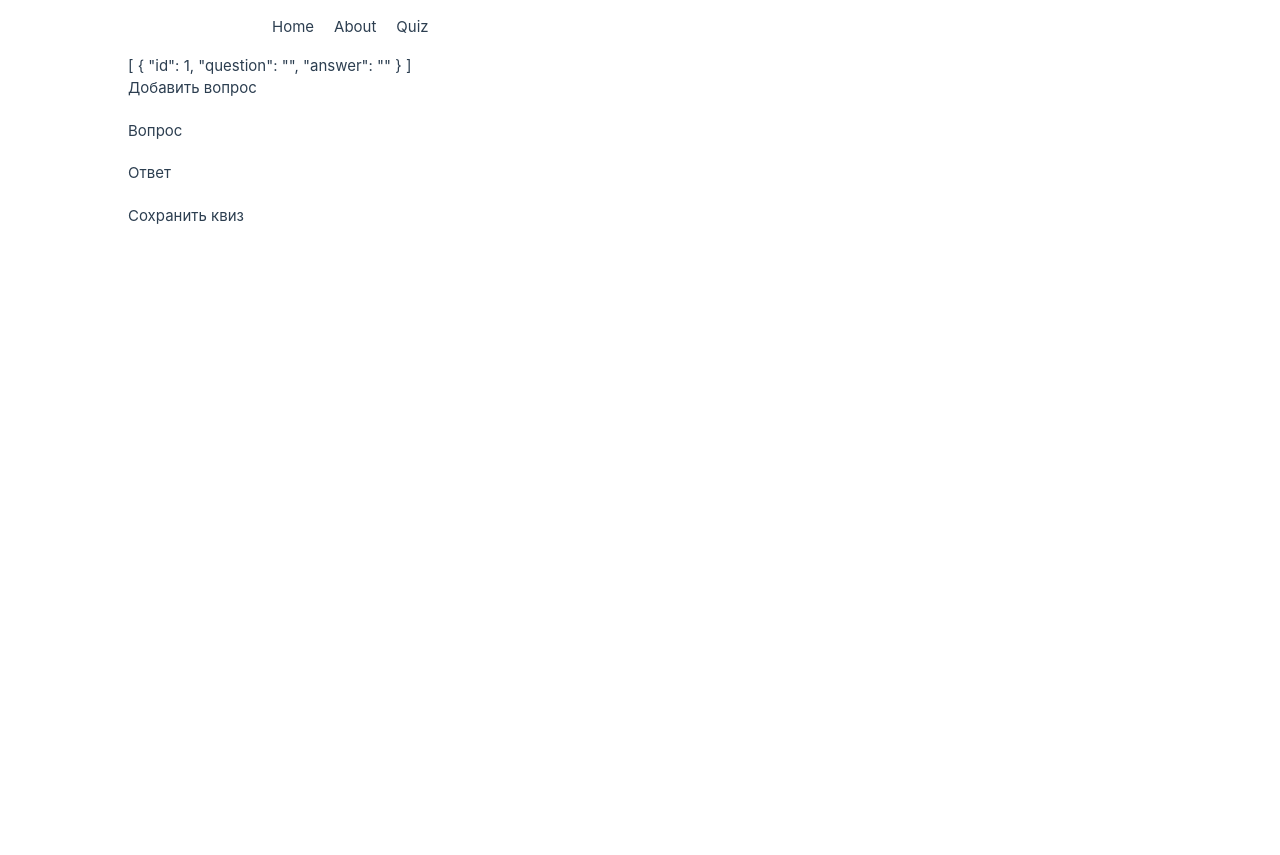
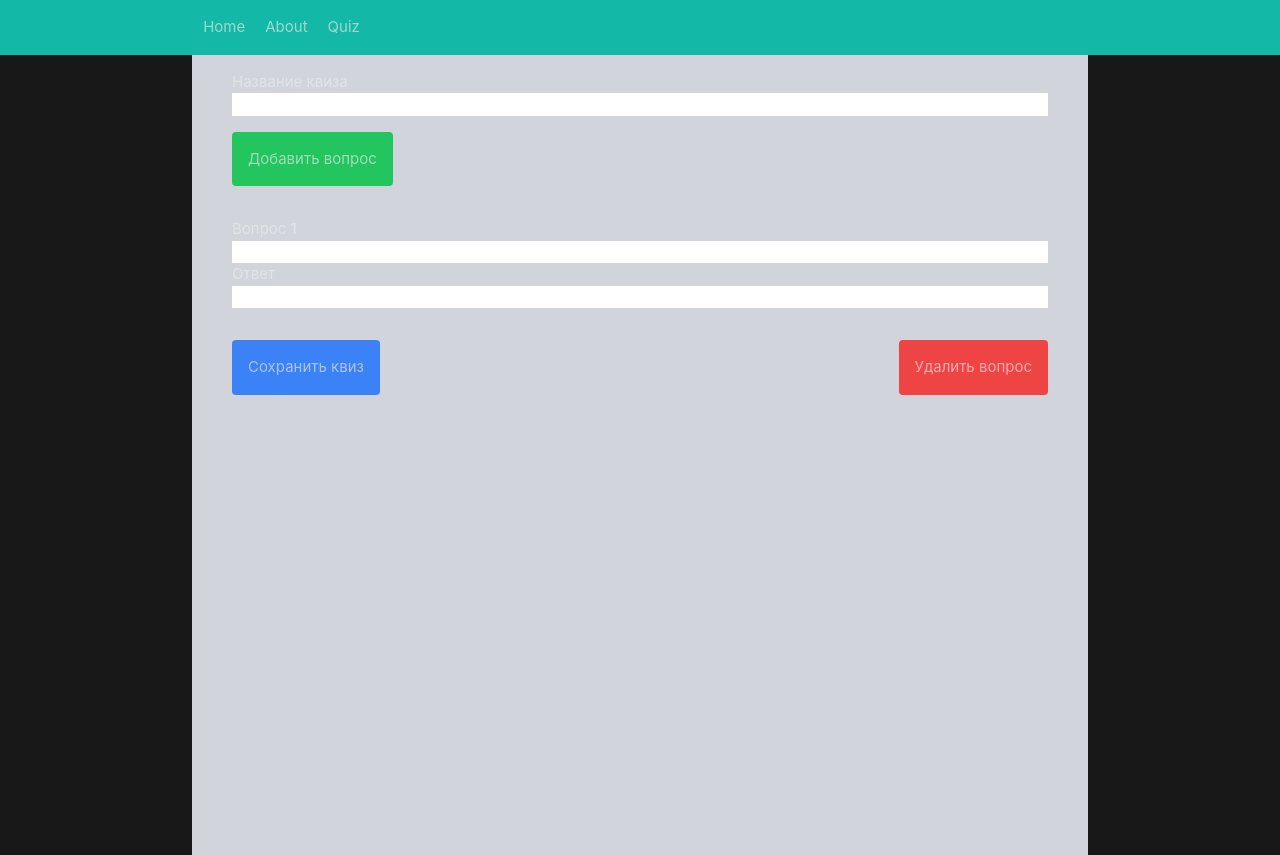
Before and after one commit to Paarkzb/prtf-web, a Vue app: page /quiz in a window 1280 px wide. Both pictures are taken after a click on the button "Добавить вопрос". Before the commit the page ends 800 px from the top, so only its background shows below. Built offline with nearby package versions, Linux system fonts and the light colour scheme.

Commit message:
simple styled, save quiz. should handle response

```diff
--- a/src/App.vue
+++ b/src/App.vue
@@ -2,16 +2,17 @@
 import { RouterLink, RouterView } from 'vue-router'
 </script>
 
-<template >
-  <main class="ml-32">
-    <header class="p-4 ml-32">
-      <nav class="flex gap-x-5">
+<template>
+  <header class="p-4 bg-teal-500">
+    <nav class="flex">
+      <div class="w-[70%] m-auto flex gap-x-5">
         <RouterLink to="/">Home</RouterLink>
         <RouterLink to="/about">About</RouterLink>
         <RouterLink to="/quiz">Quiz</RouterLink>
-      </nav>
-    </header>
-
+      </div>
+    </nav>
+  </header>
+  <main class="mx-auto w-[70%] h-full min-h-[100vh] bg-gray-300 px-10 pt-4">
     <RouterView />
   </main>
 </template>
--- a/src/assets/base.css
+++ b/src/assets/base.css
@@ -1,5 +1,3 @@
-
-
 /* color palette from <https://github.com/vuejs/theme> */
 :root {
   --vt-c-white: #ffffff;
@@ -38,7 +36,7 @@
   --section-gap: 160px;
 }
 
-@media (prefers-color-scheme: dark) {
+@media (prefers-color-scheme: light) {
   :root {
     --color-background: var(--vt-c-black);
     --color-background-soft: var(--vt-c-black-soft);
--- a/src/components/Quiz/QuizApp.vue
+++ b/src/components/Quiz/QuizApp.vue
@@ -4,29 +4,38 @@ import type { Ref } from 'vue'
 import QuizQuestion from './QuizQuestion.vue'
 import axios from 'axios'
 
-const id = ref(1)
-
 declare interface question {
   id: number
-  question: string
+  title: string
   answer: string
 }
 
+const id = ref(1)
 const questions: Ref<question[]> = ref([])
 
-function addQuiz() {
+const quiz = ref({
+  title: ref(''),
+  questions: questions
+})
+
+function addQuestion() {
   questions.value.push({
     id: id.value++,
-    question: '',
+    title: '',
     answer: ''
   })
 }
 
+function deleteQuestion() {
+  quiz.value.questions.pop()
+  if (id.value > 1) {
+    id.value--
+  }
+}
+
 function saveQuiz() {
   axios
-    .post('http://localhost:8001/quiz', {
-      questions: questions.value
-    })
+    .post('http://localhost:8001/quiz', quiz.value)
     .then(function (response) {
       console.log(response)
     })
@@ -38,32 +47,44 @@ function saveQuiz() {
 
 <template>
   <div>
-    {{ questions }}
-    <form>
-      <div class="mb-5">
+    <form class="flex flex-col">
+      <label for="quiz-title">Название квиза</label>
+      <input type="text" id="quiz-title" name="quiz-title" v-model="quiz.title" />
+      <div class="my-4">
         <input
+          class="p-4 bg-green-500 rounded"
           type="button"
           value="Добавить вопрос"
-          @click="addQuiz"
-          id="add-quiz-button"
-          name="add-quiz-button"
+          @click="addQuestion"
+          id="add-question-button"
+          name="add-question-button"
         />
       </div>
-      <div v-for="q in questions" :key="q.id">
-        <QuizQuestion
-          :Id="q.id"
-          @question="(msg) => (questions[q.id - 1].question = msg)"
-          @answer="(msg) => (questions[q.id - 1].answer = msg)"
-        />
-      </div>
-      <div>
+      <QuizQuestion
+        class="my-4"
+        v-for="q in questions"
+        :key="q.id"
+        :Id="q.id"
+        @question="(msg) => (quiz.questions[q.id - 1].title = msg)"
+        @answer="(msg) => (quiz.questions[q.id - 1].answer = msg)"
+      />
+      <div class="my-4 flex justify-between">
         <input
+          class="p-4 bg-blue-500 rounded"
           type="button"
           @click="saveQuiz"
           value="Сохранить квиз"
           id="save-quiz-button"
           name="save-quiz-button"
         />
+        <input
+          type="button"
+          class="p-4 bg-red-500 rounded"
+          @click="deleteQuestion"
+          value="Удалить вопрос"
+          id="delete-question-button"
+          name="delete-question-button"
+        />
       </div>
     </form>
   </div>
--- a/src/components/Quiz/QuizQuestion.vue
+++ b/src/components/Quiz/QuizQuestion.vue
@@ -22,9 +22,8 @@ function answerChange(e) {
 </script>
 
 <template>
-  <div>
-    <div class="mb-5 flex gap-x-5">
-      <label for="question">Вопрос</label>
+  <div class="flex flex-col">
+    <label for="question">Вопрос {{ Id }}</label>
     <input
       type="text"
       name="question"
@@ -32,8 +31,6 @@ function answerChange(e) {
       :id="'question' + Id"
       :value="questionValue"
     />
-    </div>
-    <div class="mb-5 flex gap-x-5">
     <label for="answer">Ответ</label>
     <input
       type="text"
@@ -43,5 +40,4 @@ function answerChange(e) {
       :value="answerValue"
     />
   </div>
-  </div>
 </template>
```
Lines whose indentation alone changed are shown as unchanged.
